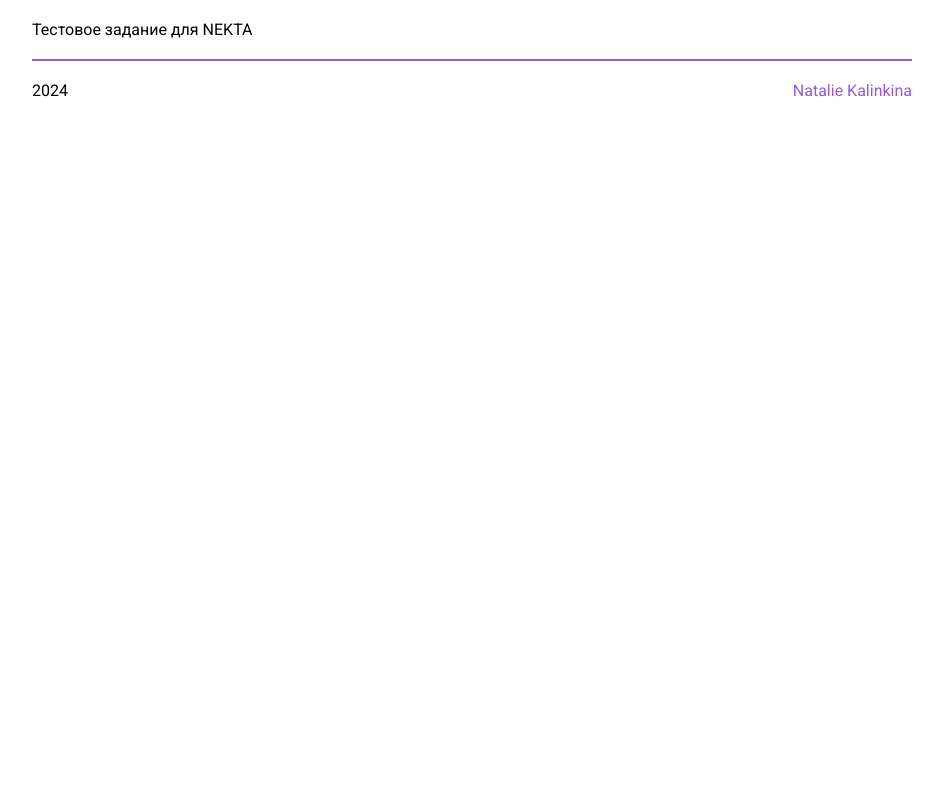
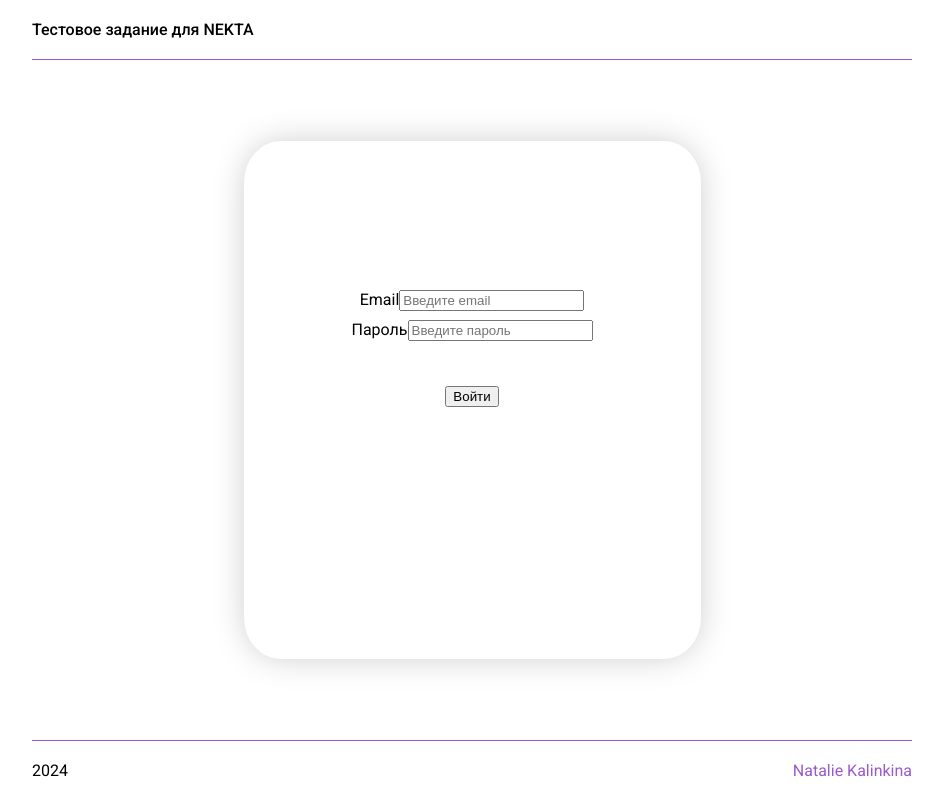
Before and after one commit to NatalieKalinkina/angular_test-task_for_nekta, an Angular app: page / in a window 1280 px wide. Shown: the whole page, without its empty margins (168-1111 px from the left). Built offline with nearby package versions, Linux system fonts and the light colour scheme.

Commit message:
feat: POST request with form data

```diff
--- a/angular.json
+++ b/angular.json
@@ -5,7 +5,11 @@
   "projects": {
     "angular_test-task_for_nekta": {
       "projectType": "application",
-      "schematics": {},
+      "schematics": {
+        "@schematics/angular:component": {
+          "skipTests": true
+        }
+      },
       "root": "",
       "sourceRoot": "src",
       "prefix": "app",
@@ -16,9 +20,7 @@
             "outputPath": "dist/angular_test-task_for_nekta",
             "index": "src/index.html",
             "browser": "src/main.ts",
-            "polyfills": [
-              "zone.js"
-            ],
+            "polyfills": ["zone.js"],
             "tsConfig": "tsconfig.app.json",
             "assets": [
               {
@@ -74,10 +76,7 @@
         "test": {
           "builder": "@angular-devkit/build-angular:karma",
           "options": {
-            "polyfills": [
-              "zone.js",
-              "zone.js/testing"
-            ],
+            "polyfills": ["zone.js", "zone.js/testing"],
             "tsConfig": "tsconfig.spec.json",
             "assets": [
               {
--- a/src/app/app.component.ts
+++ b/src/app/app.component.ts
@@ -6,7 +6,7 @@ import { RouterOutlet } from '@angular/router';
   standalone: true,
   imports: [RouterOutlet],
   templateUrl: './app.component.html',
-  styleUrl: './app.component.css'
+  styleUrl: './app.component.css',
 })
 export class AppComponent {
   title = 'angular_test-task_for_nekta';
--- a/src/app/app.config.ts
+++ b/src/app/app.config.ts
@@ -3,7 +3,12 @@ import { provideRouter } from '@angular/router';
 
 import { routes } from './app.routes';
 import { provideAnimationsAsync } from '@angular/platform-browser/animations/async';
+import { provideHttpClient } from '@angular/common/http';
 
 export const appConfig: ApplicationConfig = {
-  providers: [provideZoneChangeDetection({ eventCoalescing: true }), provideRouter(routes), provideAnimationsAsync()]
+  providers: [
+    provideZoneChangeDetection({ eventCoalescing: true }),
+    provideRouter(routes),
+    provideHttpClient(),
+  ],
 };
--- a/src/app/app.routes.ts
+++ b/src/app/app.routes.ts
@@ -1,8 +1,8 @@
 import { Routes } from '@angular/router';
-import { AuthorizationComponent } from './authorization/authorization.component';
+import { LoginPageComponent } from './login-page/login-page.component';
 import { DevicesListComponent } from './devices-list/devices-list.component';
 
 export const routes: Routes = [
-  { path: 'auth', component: AuthorizationComponent },
+  { path: '', component: LoginPageComponent },
   { path: 'devices', component: DevicesListComponent },
 ];
--- /dev/null
+++ b/src/app/auth/auth.service.ts
@@ -0,0 +1,20 @@
+import { HttpClient } from '@angular/common/http';
+import { inject, Injectable } from '@angular/core';
+
+@Injectable({
+  providedIn: 'root',
+})
+export class AuthService {
+  http = inject(HttpClient);
+
+  baseUrl: string = 'https://core.nekta.cloud/api/';
+
+  login(payload: { email: string | null; password: string | null }) {
+    let data = { ...payload, personal_data_access: true };
+    return this.http.post(`${this.baseUrl}auth/login`, JSON.stringify(data), {
+      headers: {
+        'Content-Type': 'application/json',
+      },
+    });
+  }
+}
--- a/src/app/authorization/authorization.component.css
+++ /dev/null
@@ -1,8 +0,0 @@
-.auth__form {
-  display: flex;
-  flex-direction: column;
-  justify-content: space-between;
-  gap: 9px;
-  align-items: center;
-  width: 273px;
-}
--- a/src/app/authorization/authorization.component.html
+++ /dev/null
@@ -1,30 +0,0 @@
-<section class="auth">
-  <div class="auth__container">
-    <div class="auth__form">
-      <mat-form-field>
-        <mat-label> Введите email </mat-label>
-        <input matInput placeholder="pat@example.com" required />
-        <!-- @if (email.invalid) {
-        <mat-error> {{ errorMessage() }} </mat-error>
-        } -->
-      </mat-form-field>
-
-      <mat-form-field>
-        <mat-label>Enter your password</mat-label>
-        <input matInput [type]="hide() ? 'password' : 'text'" />
-        <button
-          mat-icon-button
-          matSuffix
-          (click)="clickEvent($event)"
-          [attr.aria-label]="'Hide password'"
-          [attr.aria-pressed]="hide()"
-        >
-          <mat-icon>{{ hide() ? "visibility_off" : "visibility" }}</mat-icon>
-        </button>
-      </mat-form-field>
-    </div>
-  </div>
-</section>
-
-<!-- [formControl]="email"
-blur="updateErrorMessage()"  -->
--- a/src/app/authorization/authorization.component.ts
+++ /dev/null
@@ -1,51 +0,0 @@
-import { ChangeDetectionStrategy, Component, signal } from '@angular/core';
-import { takeUntilDestroyed } from '@angular/core/rxjs-interop';
-import {
-  FormControl,
-  FormsModule,
-  ReactiveFormsModule,
-  Validators,
-} from '@angular/forms';
-import { MatFormFieldModule } from '@angular/material/form-field';
-import { MatInputModule } from '@angular/material/input';
-import { MatIconModule } from '@angular/material/icon';
-import { merge } from 'rxjs';
-
-@Component({
-  selector: 'app-authorization',
-  standalone: true,
-  imports: [
-    MatFormFieldModule,
-    MatInputModule,
-    FormsModule,
-    ReactiveFormsModule,
-    MatIconModule,
-  ],
-  templateUrl: './authorization.component.html',
-  styleUrl: './authorization.component.css',
-  changeDetection: ChangeDetectionStrategy.OnPush,
-})
-export class AuthorizationComponent {
-  // readonly email = new FormControl('', [Validators.required, Validators.email]);
-  // errorMessage = signal('');
-  // constructor() {
-  //   merge(this.email.statusChanges, this.email.valueChanges)
-  //     .pipe(takeUntilDestroyed())
-  //     .subscribe(() => this.updateErrorMessage());
-  // }
-  // updateErrorMessage() {
-  //   if (this.email.hasError('required')) {
-  //     this.errorMessage.set('You must enter a value');
-  //   } else if (this.email.hasError('email')) {
-  //     this.errorMessage.set('Not a valid email');
-  //   } else {
-  //     this.errorMessage.set('');
-  //   }
-  // }
-
-  hide = signal(true);
-  clickEvent(event: MouseEvent) {
-    this.hide.set(!this.hide);
-    event.stopPropagation();
-  }
-}
--- /dev/null
+++ b/src/app/login-page/login-page.component.css
@@ -0,0 +1,34 @@
+.login {
+  width: 457px;
+  height: 518px;
+  border-radius: 8%;
+  border: none;
+  box-shadow: 0px 0px 35px -5px rgba(0, 0, 0, 0.25);
+  margin: auto;
+  padding: 149px 92px 83px;
+  box-sizing: border-box;
+}
+
+.login__form {
+  display: flex;
+  flex-direction: column;
+  justify-content: space-between;
+  gap: 45px;
+  align-items: center;
+  width: 100%;
+}
+
+.login__inputs {
+  display: flex;
+  flex-direction: column;
+  justify-content: space-between;
+  gap: 9px;
+  align-items: center;
+  width: 100%;
+}
+
+.mat-form-field,
+.mat-flat-button {
+  width: 273px;
+  height: 40px;
+}
--- /dev/null
+++ b/src/app/login-page/login-page.component.html
@@ -0,0 +1,29 @@
+<section class="login">
+  <form class="login__form" [formGroup]="form" (ngSubmit)="onSubmit()">
+    <div class="login__inputs">
+      <div>
+        <label>Email</label>
+        <input
+          formControlName="email"
+          class="login__input"
+          type="email"
+          required
+          name="email"
+          placeholder="Введите email"
+        />
+      </div>
+      <div>
+        <label>Пароль</label>
+        <input
+          formControlName="password"
+          class="login__input"
+          type="password"
+          required
+          name="password"
+          placeholder="Введите пароль"
+        />
+      </div>
+    </div>
+    <button type="submit" class="login__submit">Войти</button>
+  </form>
+</section>
--- /dev/null
+++ b/src/app/login-page/login-page.component.ts
@@ -0,0 +1,36 @@
+import { Component, inject } from '@angular/core';
+import {
+  Form,
+  FormBuilder,
+  FormControl,
+  FormGroup,
+  ReactiveFormsModule,
+  Validators,
+} from '@angular/forms';
+import { AuthService } from '../auth/auth.service';
+
+@Component({
+  selector: 'app-login',
+  standalone: true,
+  imports: [ReactiveFormsModule],
+  templateUrl: './login-page.component.html',
+  styleUrl: './login-page.component.css',
+})
+export class LoginPageComponent {
+  authService = inject(AuthService);
+
+  form: FormGroup;
+
+  constructor(private formBuilder: FormBuilder) {
+    this.form = this.formBuilder.group({
+      email: new FormControl(null),
+      password: new FormControl(null, [Validators.required]),
+    });
+  }
+
+  onSubmit() {
+    this.authService.login(this.form.value).subscribe((data) => {
+      console.log(data);
+    });
+  }
+}
--- a/src/styles.css
+++ b/src/styles.css
@@ -1,5 +1,4 @@
 html {
-  height: 100%;
   --main-light-color: #ffffff;
   --main-dark-color: #000000;
   --accent-light-color: #f8f1ff;
@@ -9,7 +8,11 @@ html {
 body {
   width: 80%;
   max-width: 880px;
-  height: 100%;
+  height: 100vh;
+  display: flex;
+  flex-direction: column;
+  justify-content: space-between;
+  align-items: center;
   margin: 0 auto;
   font-family: Roboto, "Helvetica Neue", sans-serif;
   background-color: var(--main-light-color);
@@ -24,13 +27,16 @@ body {
 }
 
 .header {
+  width: 100%;
   margin: 0 auto;
   padding: 20px 0;
   box-sizing: border-box;
   border-bottom: 1px solid var(--accent-dark-color);
+  font-weight: 500;
 }
 
 .footer {
+  width: 100%;
   margin: 0 auto;
   padding: 20px 0;
   box-sizing: border-box;
```
Also changed, not shown: 2 other files (tests, documents, lock files or other folders).
